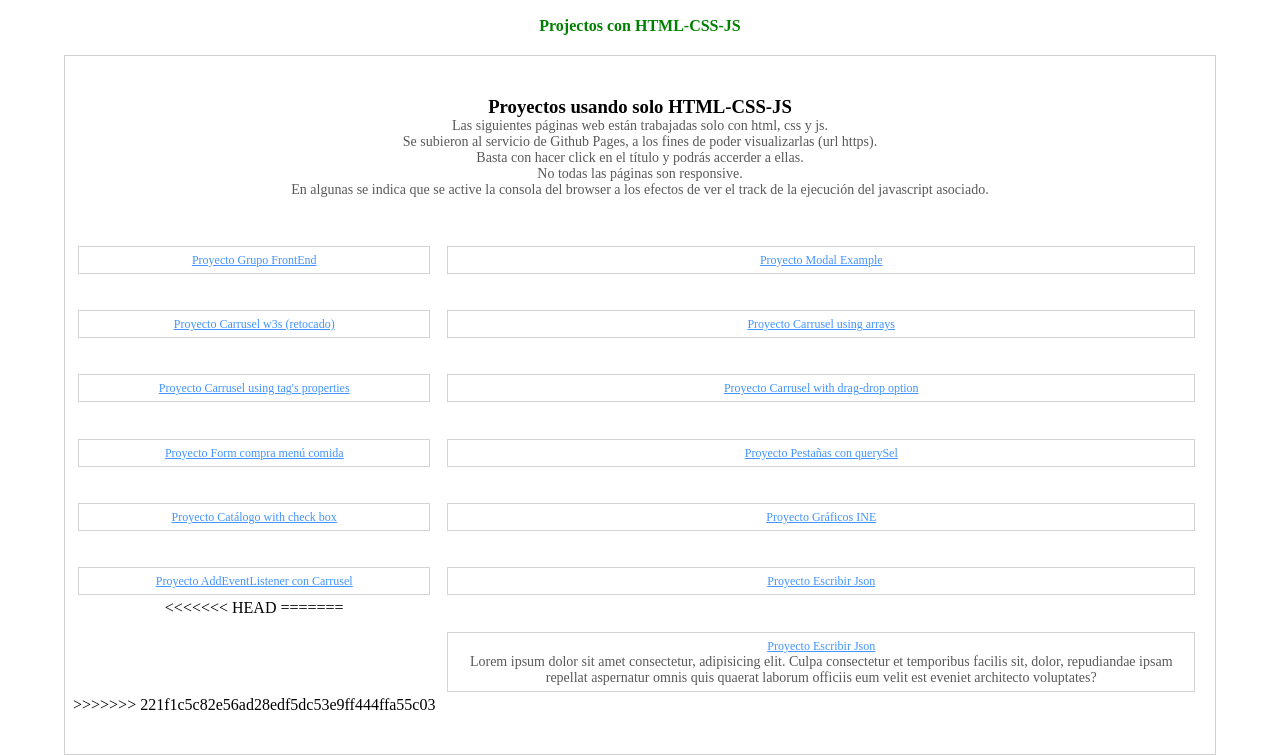
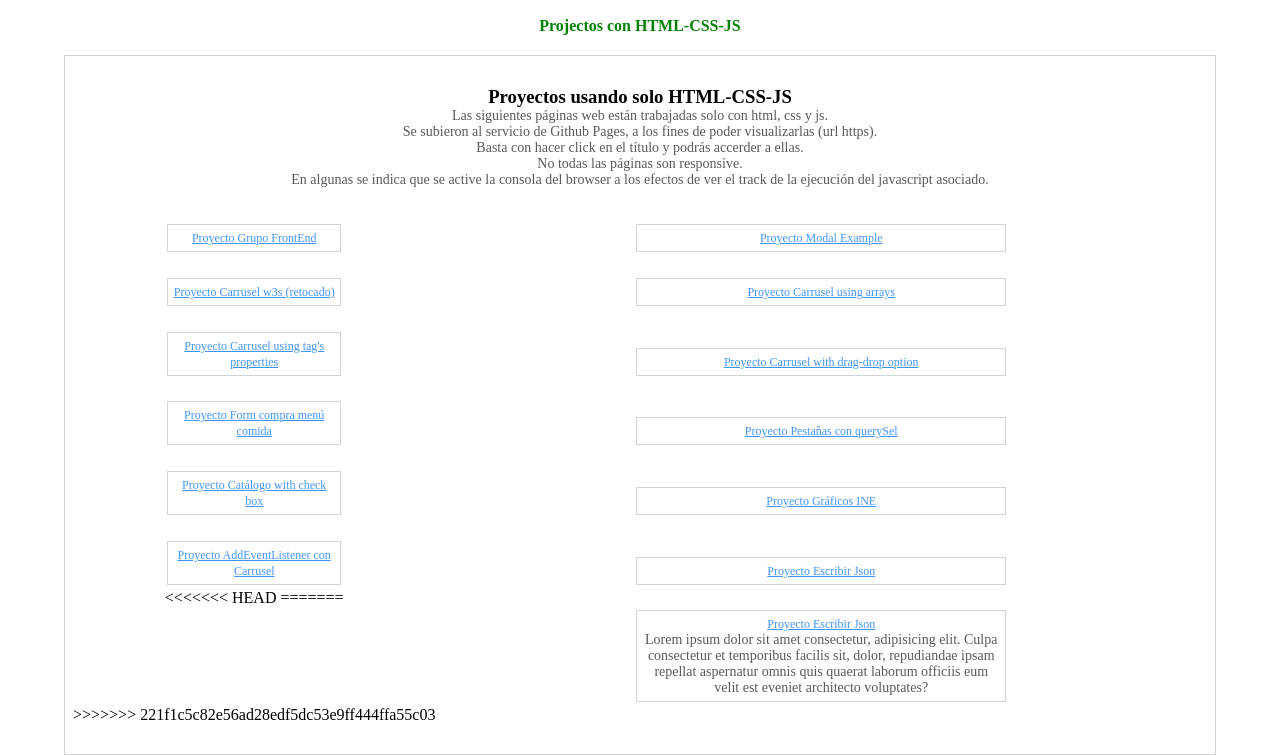
Before and after one commit to iggProjects/curso-frontend-areafor, a plain HTML site: page index.html in a window 1280 px wide. Shown: the part 70-825 px from the top of the page. Drawn offline with Linux system fonts and the light colour scheme.

Commit message:
commit "width grid item"

```diff
--- a/index.html
+++ b/index.html
@@ -60,7 +60,7 @@
         }
 
         .grid-item {
-            width:97%;
+            width:48%;
             height:auto;
             overflow-y:scroll;
             margin:auto;
```
